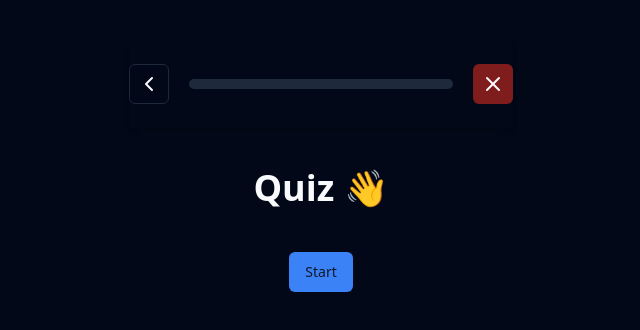
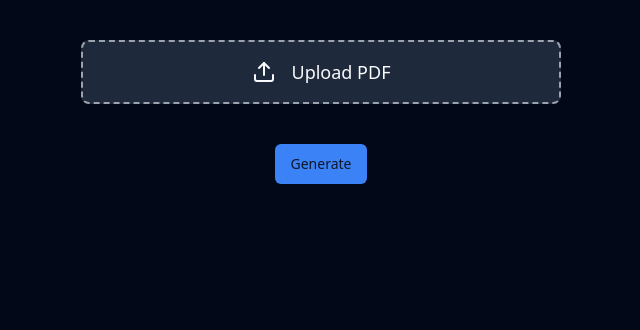
Before and after one commit to LongBaoCoder2/doc2quizz, a Next.js app in the folder ui/: page /quizz in a window 1280 px wide. Shown: the top 330 px of the page, without its empty margins (319-959 px from the left). Built offline with nearby package versions, Linux system fonts and the light colour scheme.

Commit message:
feat(ui): Fetch call api for upload pdf file

```diff
--- a/ui/src/app/quizz/page.tsx
+++ b/ui/src/app/quizz/page.tsx
@@ -5,8 +5,7 @@ import { useState } from "react";
 import ProgressBar from '@/components/ProgressBar'
 import ResultBox from '@/components/ResultBox'
 import { ChevronLeft, FileCheck, Upload, X } from "lucide-react";
-import { Answer, Question } from "@/types/Question";
-import FileUpload from "@/components/FileUpload";
+import { Answer, Question, QuestionResponse } from "@/types/Question";
 import { cn } from "@/lib/utils";
 
 
@@ -71,7 +70,7 @@ export default function Quizz() {
     const [isCorrect, setIsCorrect] = useState<boolean | null>(null);
     const [selectedAnswer, setSelectedAnswer] = useState<number | null>(null);
     const [uploadFile, setUploadFile] = useState<File | null>(null);
-    const [listQuestions, setListQuestion] = useState<Question[] | null>(questions);
+    const [listQuestions, setListQuestion] = useState<Question[] | null>(null);
 
     const handleFileChange = (event: any) => {
         if (event.target.files && event.target.files[0]) {
@@ -80,6 +79,60 @@ export default function Quizz() {
         }
     };
 
+    const handleCancelUpload = () => {
+        setUploadFile(null);
+    }
+
+    const handleGenerateBtn = async () => {
+        try {
+            if (!uploadFile || listQuestions)
+                return;
+
+            const body = new FormData();
+            body.append("file", uploadFile);
+            const response = await fetch("http://127.0.0.1:8000/upload", {
+                method: "POST",
+                body
+            });
+
+            const data = await response.json();
+            if (data) {
+                const letterToNumber: { [key: string]: number } = {
+                    'A': 0,
+                    'B': 1,
+                    'C': 2,
+                    'D': 3
+                  };
+                const quizzes = data.quizzes;
+                const listQuizzes = quizzes.map((quiz: QuestionResponse) => {
+                    const correctAnswer = letterToNumber[quiz.answer];
+                    const answer = quiz.options.map((op, id) => {
+                        return {
+                            id: id,
+                            answerContent: op,
+                            isCorrect: id === correctAnswer
+                        } as Answer;
+                    });
+
+                    return {
+                        questionContent: quiz.question,
+                        reasoning: quiz.reasoning,
+                        answers: answer
+                    } as Question;
+                })
+
+                setListQuestion(listQuizzes);
+            }
+
+        } catch (err: any) {
+            console.error(err);
+        }
+
+    }
+
+    const handleCancelQuiz = () => {
+        setListQuestion(null);
+    }
 
     const handleNextButton = () => {
         if (!started) {
@@ -88,7 +141,7 @@ export default function Quizz() {
             return;
         }
 
-        if (currentQuestion < questions.length - 1)
+        if (listQuestions && currentQuestion < listQuestions.length - 1)
             setCurrentQuestion(currentQuestion + 1);
 
         setIsCorrect(null);
@@ -116,15 +169,15 @@ export default function Quizz() {
     }
 
     return (
-        <div className="pt-10">
+        <div className="flex flex-col flex-1">
             {listQuestions ? <div className="flex flex-col flex-1">
                 <div className="position-sticky top-0 z-10 shadow-md py-4 w-full">
                     <header className="grid grid-cols-[auto,1fr,auto] grid-flow-col items-center justify-between gap-5 py-2">
                         <Button size="icon" variant={'outline'} onClick={handlePrevAnswer}>
                             <ChevronLeft />
                         </Button>
-                        <ProgressBar value={100 * currentQuestion / questions.length} />
-                        <Button size="icon" variant={'destructive'}>
+                        <ProgressBar value={100 * currentQuestion / listQuestions.length} />
+                        <Button size="icon" variant={'destructive'} onClick={handleCancelQuiz}>
                             <X />
                         </Button>
                     </header>
@@ -133,10 +186,10 @@ export default function Quizz() {
                     {
                         !started ? <h1 className="text-4xl font-bold">Quiz 👋</h1> :
                             <div>
-                                <h2 className="text-2xl text-center font-bold">{questions[currentQuestion]?.questionContent}</h2>
+                                <h2 className="text-2xl text-center font-bold">{listQuestions[currentQuestion]?.questionContent}</h2>
                                 <div className="grid grid-cols-1 gap-6 mt-10">
                                     {
-                                        questions[currentQuestion]?.answers.map(ans => {
+                                        listQuestions[currentQuestion]?.answers.map(ans => {
                                             return <Button key={ans.id}
                                                         variant={'secondary'}
                                                         onClick={() => handleAnswer(ans)}
@@ -150,7 +203,7 @@ export default function Quizz() {
                     }
                 </main>
                 <footer className="footer flex flex-col items-center pb-9 px-6 py-5 relative mb-0 gap-6">
-                    <ResultBox result={isCorrect} message={questions[currentQuestion]?.reasoning}/>
+                    <ResultBox result={isCorrect} message={listQuestions[currentQuestion]?.reasoning}/>
                     <Button onClick={handleNextButton}>{started ? "Next" : "Start"}</Button>
                 </footer>
             </div>
@@ -161,7 +214,7 @@ export default function Quizz() {
                         {uploadFile ? (<div className="flex justify-center items-center gap-6 w-full text-center overflow-hidden break-words">
                                         <FileCheck />
                                         <p className="text-slate-50">{uploadFile.name}</p>
-                                        <Button size="icon" variant={'destructive'}>
+                                        <Button size="icon" variant={'destructive'} onClick={handleCancelUpload}>
                                             <X />
                                         </Button>
                                     </div>)
@@ -179,7 +232,7 @@ export default function Quizz() {
                                     </label>
                                 </div>)}
                     </div>
-                <Button>Generate</Button>
+                <Button onClick={handleGenerateBtn}>Generate</Button>
             </div>
         }
 
```
Also changed, not shown: ui/src/types/Question.tsx (+9 -2 lines).
